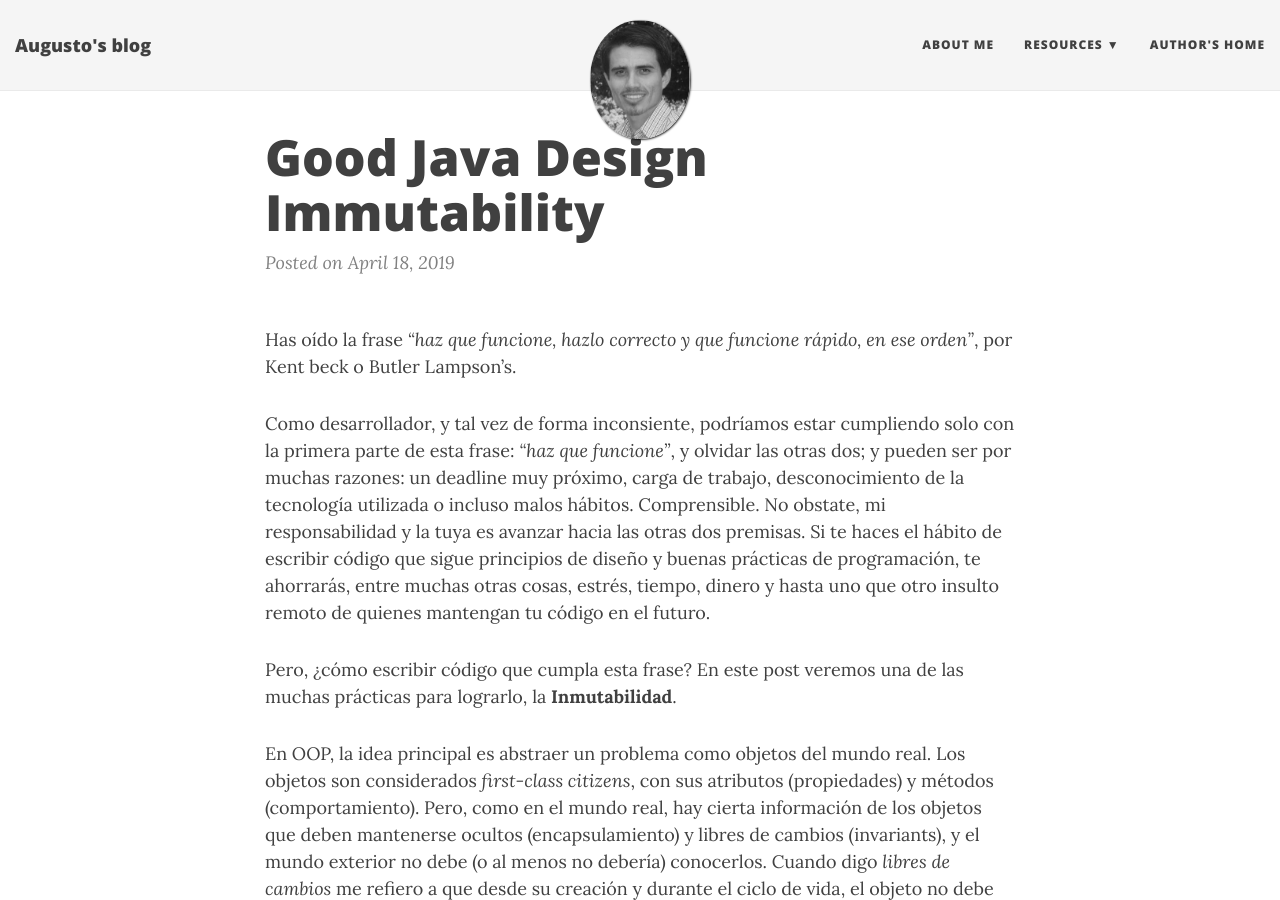
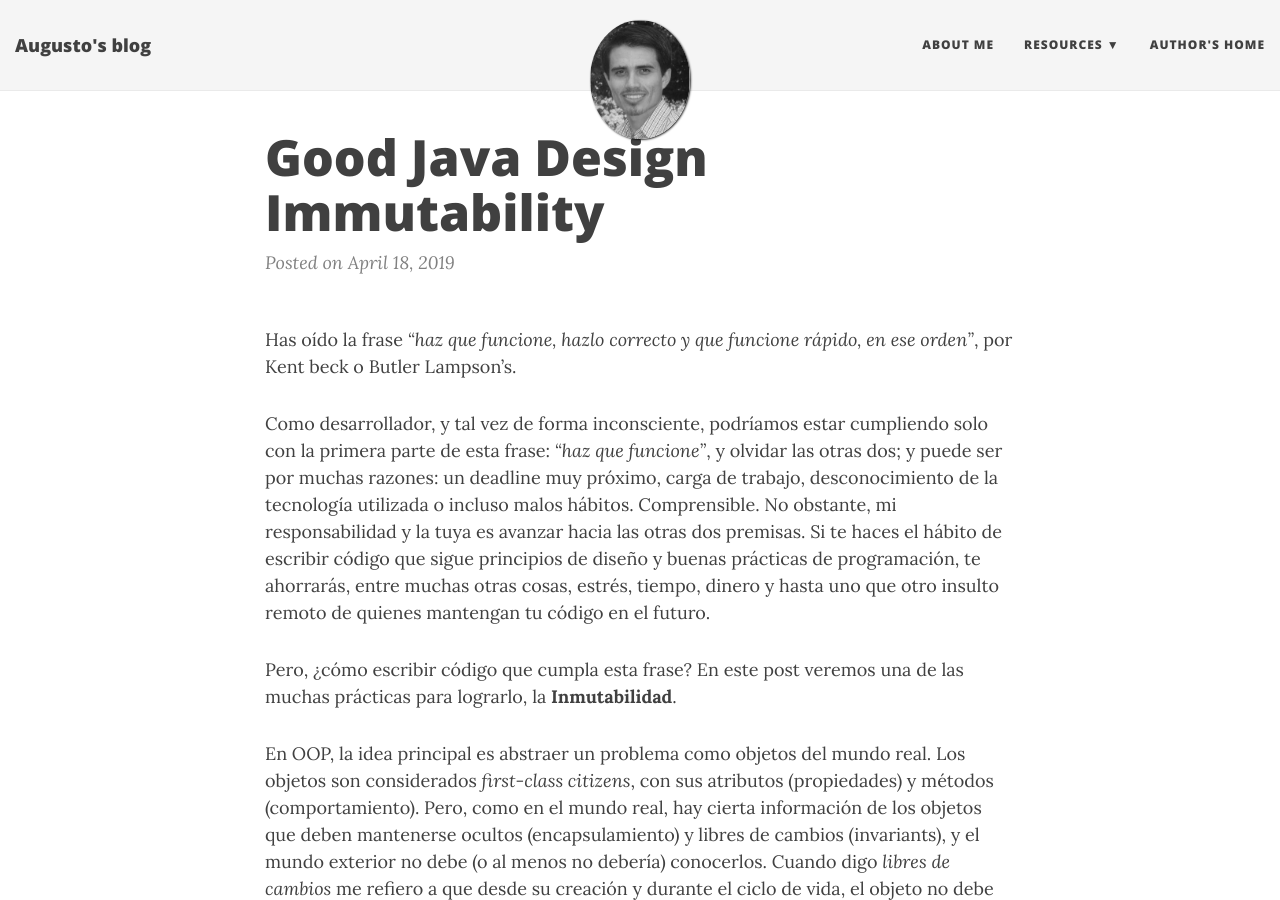
Before and after one commit to aukustomx/aukustomx.github.io, a Jekyll site: the page built from _posts/2019-04-18-good-java-design-immutability.md, in a window 1280 px wide and 900 px high. Built offline with Jekyll 4.4.1, drawn with Linux system fonts in a browser that asks for light colours; nearby versions of some CDN libraries.

Commit message:
Update 2019-04-18-good-java-design-immutability.md

```diff
--- a/_posts/2019-04-18-good-java-design-immutability.md
+++ b/_posts/2019-04-18-good-java-design-immutability.md
@@ -1,6 +1,6 @@
 Has oído la frase *"haz que funcione, hazlo correcto y que funcione rápido, en ese orden"*, por Kent beck o Butler Lampson's.
 
-Como desarrollador, y tal vez de forma inconsiente, podríamos estar cumpliendo solo con la primera parte de esta frase: *"haz que funcione"*, y olvidar las otras dos; y pueden ser por muchas razones: un deadline muy próximo, carga de trabajo, desconocimiento de la tecnología utilizada o incluso malos hábitos. Comprensible. No obstate, mi responsabilidad y la tuya es avanzar hacia las otras dos premisas. Si te haces el hábito de escribir código que sigue principios de diseño y buenas prácticas de programación, te ahorrarás, entre muchas otras cosas, estrés, tiempo, dinero y hasta uno que otro insulto remoto de quienes mantengan tu código en el futuro.
+Como desarrollador, y tal vez de forma inconsciente, podríamos estar cumpliendo solo con la primera parte de esta frase: *"haz que funcione"*, y olvidar las otras dos; y puede ser por muchas razones: un deadline muy próximo, carga de trabajo, desconocimiento de la tecnología utilizada o incluso malos hábitos. Comprensible. No obstante, mi responsabilidad y la tuya es avanzar hacia las otras dos premisas. Si te haces el hábito de escribir código que sigue principios de diseño y buenas prácticas de programación, te ahorrarás, entre muchas otras cosas, estrés, tiempo, dinero y hasta uno que otro insulto remoto de quienes mantengan tu código en el futuro.
 
 Pero, ¿cómo escribir código que cumpla esta frase? En este post veremos una de las muchas prácticas para lograrlo, la **Inmutabilidad**.
 
```
